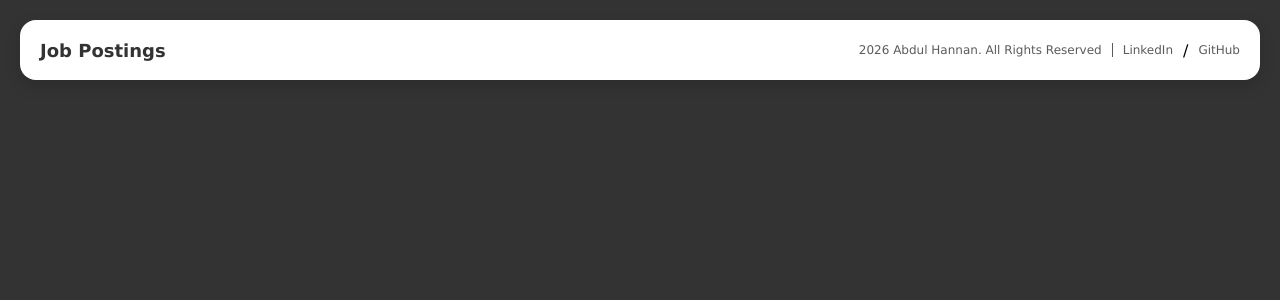
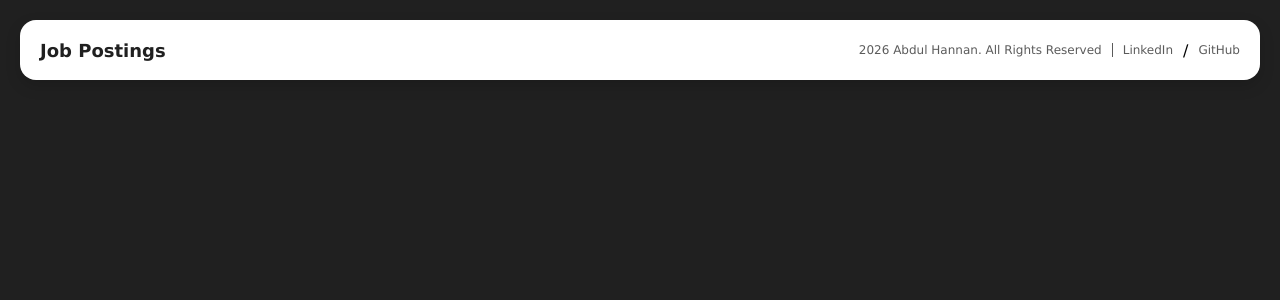
Before and after one commit to Ab-dul-Hannan/Job-Cards-React-Project, a React (Vite) app: page / in a window 1280 px wide. Shown: the top 300 px of the page. Built offline with nearby package versions, Linux system fonts and the light colour scheme.

Commit message:
Update index.css

```diff
--- a/src/index.css
+++ b/src/index.css
@@ -9,7 +9,7 @@ body{
   display: flex;
   flex-direction: column;
   align-items: center;
-  background-color: #333;
+  background-color: #202020;
   padding: 20px;
   height: 100vh;
   width: 100vw;
@@ -39,7 +39,7 @@ body{
 .nav .logo{
   font-size: 18px;
   font-weight: bold;
-  color: #333;
+  color: #202020;
 }
 
 .nav .links{
@@ -55,7 +55,7 @@ body{
 }
 
 .nav .links a:hover{
-  color: #333;
+  color: #202020;
 }
 
 .nav .links p{
```
